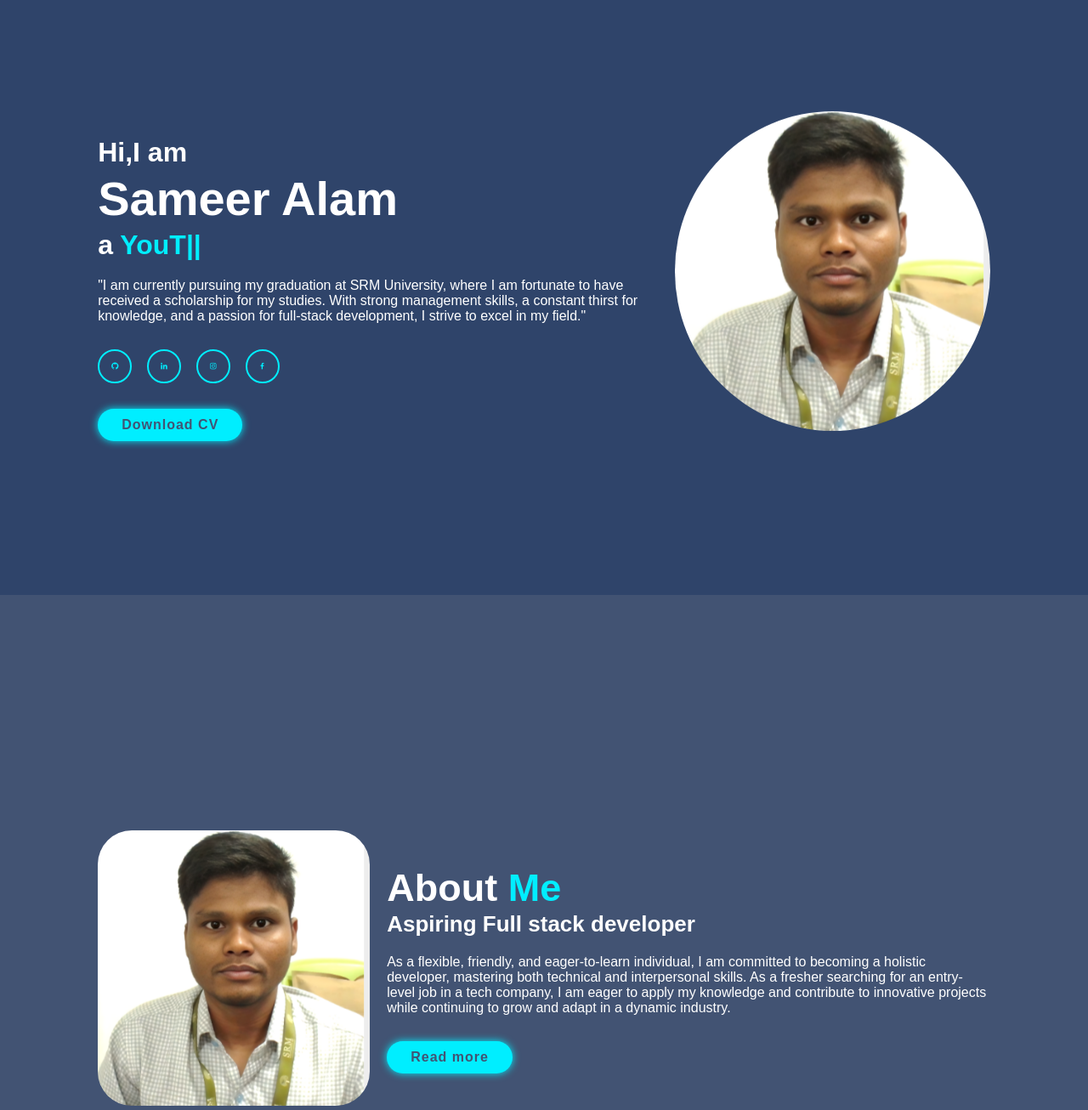
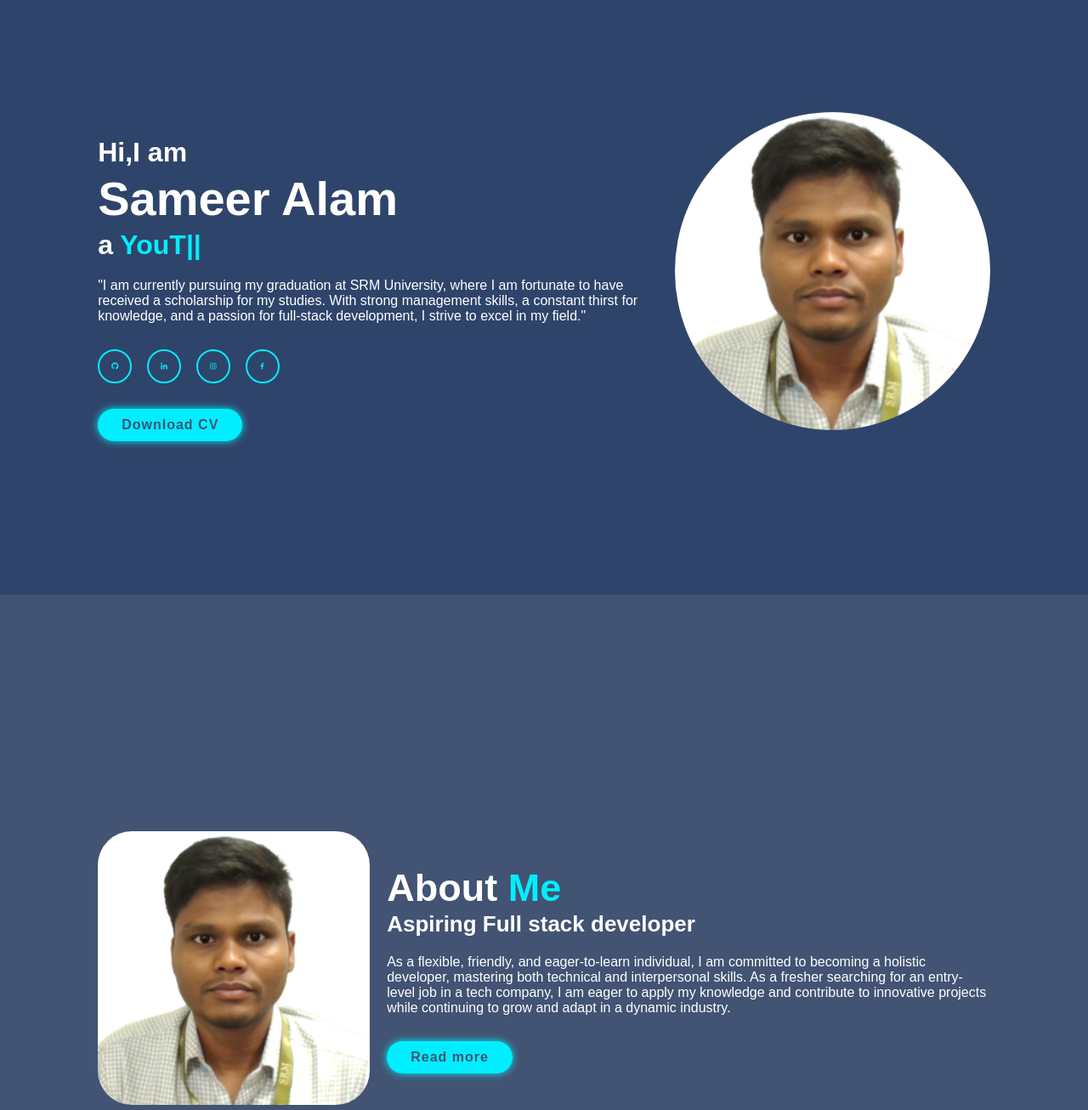
Before and after one commit to sameer1098alam/Sameer-Alam-Portfolio, a plain HTML site: page index.html in a window 1280 px wide. Shown: the part 100-1406 px from the top of the page at 85% size. Drawn offline with nearby package versions, Linux system fonts and the light colour scheme; animation ran at ten frames a second.

Commit message:
Update index.html

```diff
--- a/index.html
+++ b/index.html
@@ -47,13 +47,13 @@
                 class="btn">Download CV</a>
         </div>
         <div class="home-img">
-            <img src="image/Sefl.png" alt="photo">
+            <img src="image/1.png" alt="photo">
         </div>
     </section>
     <!--about section design-->
     <section class="about" id="about">
         <div class="about-img">
-            <img src="image/Sefl.png" alt="">
+            <img src="image/1.png" alt="">
         </div>
         <div class="about-content">
             <h2 class="heading">About <span>Me</span></h2>
```
